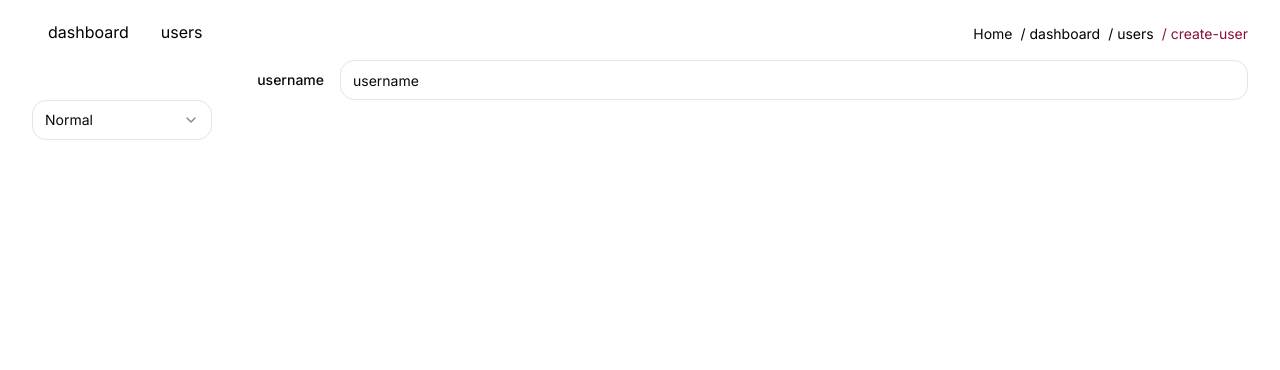
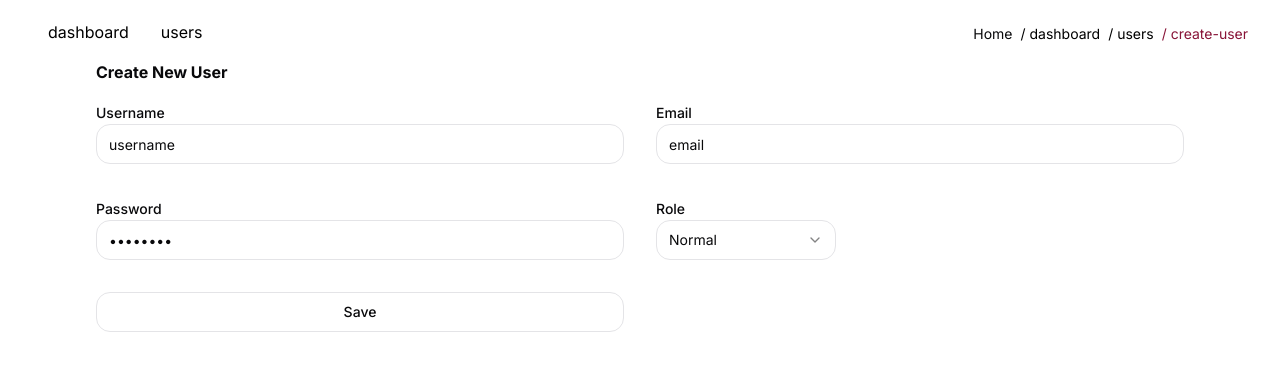
Before and after one commit to LastHolmz/Istro, a Next.js app: page /dashboard/users/create-user in a window 1280 px wide. Shown: the top 370 px of the page. Built offline with nearby package versions, Linux system fonts and the light colour scheme.

Commit message:
some edits

```diff
--- a/app/(admin)/dashboard/components/Table.tsx
+++ b/app/(admin)/dashboard/components/Table.tsx
@@ -10,10 +10,6 @@ import {
 } from "@/components/ui/table";
 import { User } from "@clerk/nextjs/server";
 import { DialogDemo } from "./Dialog";
-import { Dialog } from "../../../components/Dialog";
-import { Button } from "@/components/ui/button";
-import { Input } from "@/components/ui/input";
-import { TrashIcon } from "@radix-ui/react-icons";
 import DeleteUser from "../users/components/delete-user";
 export function TableDemo({ users }: { users: User[] }) {
   return (
--- a/app/(admin)/dashboard/components/indicator.tsx
+++ b/app/(admin)/dashboard/components/indicator.tsx
@@ -3,10 +3,9 @@
 import { cn } from "@/lib/utils";
 // import { Button } from "@/components/ui/button";
 import Link from "next/link";
-import { usePathname, useRouter } from "next/navigation";
+import { usePathname } from "next/navigation";
 
 const Indicator = () => {
-  const router = useRouter();
   const  pathname  = usePathname();
 
   // Split the pathname into segments
--- a/app/(admin)/dashboard/layout.tsx
+++ b/app/(admin)/dashboard/layout.tsx
@@ -24,7 +24,7 @@ export default function DashboardLayout({
         <SheetDemo />
         <Indicator />
       </header>
-      <div>
+      <div className=" px-2 sm:px-4 md:px-8 lg:px-16">
       {/* <div className="overflow-hidden rounded-[0.5rem] border bg-background shadow-md md:shadow-xl p-1"> */}
         {children}
       </div>
--- a/app/(admin)/dashboard/users/create-user/createForm.tsx
+++ b/app/(admin)/dashboard/users/create-user/createForm.tsx
@@ -1,7 +1,9 @@
 "use client";
 
+import { Button } from "@/components/ui/button";
 import { Input } from "@/components/ui/input";
 import { Label } from "@/components/ui/label";
+import { useFormState } from "react-dom";
 import {
   Select,
   SelectContent,
@@ -9,18 +11,31 @@ import {
   SelectTrigger,
   SelectValue,
 } from "@/components/ui/select";
+import { createNewUser } from "@/lib/user";
+import { toast } from "sonner";
+
+const initialState = {
+  message: "",
+};
 
 const CreateUserForm = () => {
+  const [state, useFormAction] = useFormState(createNewUser, initialState);
+
   return (
     <div>
+      <h1 className={" font-bold"}>Create New User</h1>
+      <form
+        action={useFormAction}
+        className="grid grid-cols-1 sm:grid-cols-2 items-center gap-8 mt-4"
+      >
         {" "}
-      <div className="grid grid-cols-4 items-center gap-4">
-        <Label htmlFor="name" className="text-right">
-          username
+        <div className="">
+          <Label htmlFor="username" className="text-right">
+            Username
           </Label>
           <Input
-          min={4}
-          id="name"
+            min={8}
+            id="username"
             type={"text"}
             name="username"
             defaultValue={"username"}
@@ -28,8 +43,41 @@ const CreateUserForm = () => {
           />
           <Input type={"hidden"} name="id" value={"id"} />
         </div>
+        <div className="">
+          <Label htmlFor="email" className="text-right">
+            Email
+          </Label>
+          <Input
+            min={4}
+            id="email"
+            type={"email"}
+            name="email"
+            defaultValue={"email"}
+            className="col-span-3"
+          />
+          <Input type={"hidden"} name="id" value={"id"} />
+        </div>
+        <div className="">
+          <Label htmlFor="password" className="text-right">
+            Password
+          </Label>
+          <Input
+            // pattern="/^(?=.*[a-z])(?=.*[A-Z])(?=.*\d)(?=.*[@#$%^&+=])[a-zA-Z\d@#$%^&+=]{8,}"
+            min={8}
+            id="password"
+            type={"password"}
+            name="password"
+            defaultValue={"password"}
+            className="col-span-3"
+          />
+          <Input type={"hidden"} name="id" value={"id"} />
+        </div>
+        <div>
+          <Label htmlFor="role" className="text-right">
+            Role
+          </Label>
           <Select name="role" defaultValue="moderator">
-        <SelectTrigger className="w-[180px]">
+            <SelectTrigger id="role" className="w-[180px]">
               <SelectValue placeholder="User Role" />
             </SelectTrigger>
             <SelectContent>
@@ -38,6 +86,23 @@ const CreateUserForm = () => {
             </SelectContent>
           </Select>
         </div>
+        <Button
+          type={"submit"}
+          variant="outline"
+          onClick={() =>
+            toast(state.message, {
+              description: new Date().toLocaleDateString(),
+              action: {
+                label: "Undo",
+                onClick: () => console.log("Undo"),
+              },
+            })
+          }
+        >
+          Save
+        </Button>
+      </form>
+    </div>
   );
 };
 
--- a/app/(admin)/dashboard/users/page.tsx
+++ b/app/(admin)/dashboard/users/page.tsx
@@ -1,7 +1,8 @@
 import { getAllUsers } from "@/lib/user";
 import { TableDemo } from "../components/Table";
 import Search from "./components/Search";
-
+// import dynamic from "next/dynamic";
+// export dynamic =
 export default async function page({
   searchParams,
 }: {
--- a/lib/user.ts
+++ b/lib/user.ts
@@ -1,6 +1,7 @@
 "use server";
 import { revalidatePath } from "next/cache";
 import { User, clerkClient } from "@clerk/nextjs/server";
+import { Roles } from "@/types/globals";
 
 export async function getAllUsers(query?: string): Promise<User[]> {
   const user: User[] = await clerkClient.users.getUserList({ query });
@@ -12,12 +13,14 @@ export async function updateUser(prevState: any, formData: FormData) {
   try {
     const rawFormData = {
       username: formData.get("username"),
-      id: formData.get("id"),};
+      id: formData.get("id"),
+    };
     const params = { username: rawFormData.username };
 
-  const user=  await clerkClient.users.updateUser(rawFormData.id as string, {
-      username: params.username as string,});
-    revalidatePath('/')
+    const user = await clerkClient.users.updateUser(rawFormData.id as string, {
+      username: params.username as string,
+    });
+    revalidatePath("/");
     return { message: `The new user info: ${user.username}` };
   } catch (error) {
     return { message: `err: ${error}` };
@@ -39,3 +42,32 @@ export async function deleteUser(prevState: any, formData: FormData) {
     return { message: `err: ${error}` };
   }
 }
+
+export async function createNewUser(prevState: any, formData: FormData) {
+  try {
+    const rawFormData = {
+      // id: formData.get("id") as string,
+      username: formData.get("username") as string,
+      password: formData.get("password") as string,
+      role: formData.get("role") as string,
+      email: formData.get("email") as string,
+    };
+    const params = {
+      username: rawFormData.username,
+      password: rawFormData.password,
+      emailAddress: [rawFormData.email],
+      meta: {
+        publicMetadata: {
+          role: rawFormData.role as string,
+        },
+      },
+    };
+    const user = await clerkClient.users.createUser(params);
+    revalidatePath("/");
+
+    // return { message: `This user was deleted successfully : ${user.id}` };
+    return { message: `new user was created successfully : ${user.username}` };
+  } catch (error) {
+    return { message: `err: ${error}` };
+  }
+}
```
Lines whose indentation alone changed are shown as unchanged.
